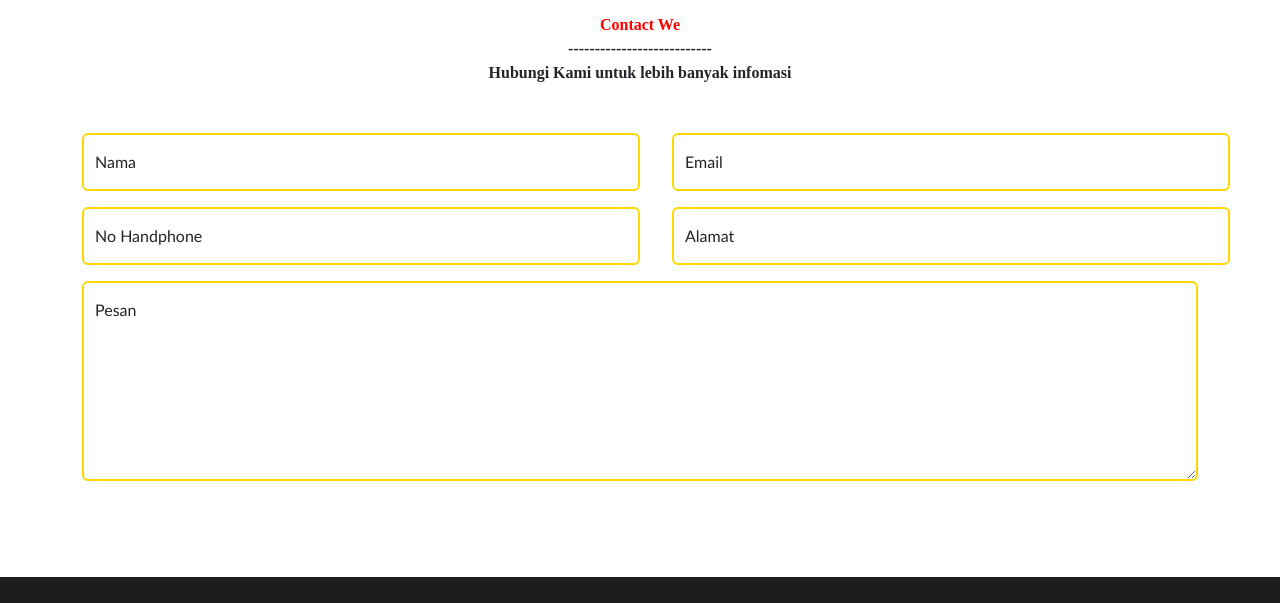
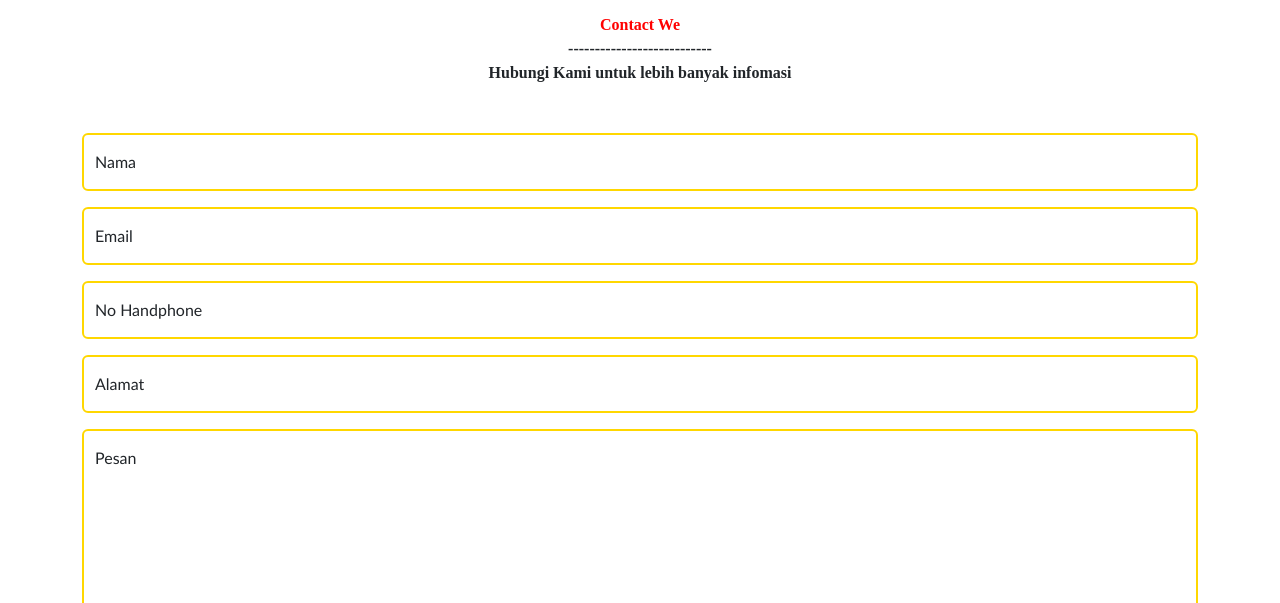
Before and after one commit to IPutuWidhyatama21/iputuwidhyatama_21.github.io, a plain HTML site: page index.html in a window 1280 px wide. Shown: the part 4645-5248 px from the top of the page. Drawn offline with Linux system fonts and the light colour scheme.

Commit message:
Mengubah layout form kontak dan button menu

```diff
--- a/assets/css/style.css
+++ b/assets/css/style.css
@@ -239,4 +239,8 @@ body {
         width: 100%;
         margin-left: 0%;
     }
+    .button-m {
+        margin-left: 0%;
+        width: 100%;
+    }
 }
--- a/index.html
+++ b/index.html
@@ -347,25 +347,21 @@
           <p class="text">Hubungi Kami untuk lebih banyak infomasi</p>
         </div>
         <div class="container-sm">
-          <div class="d-flex">
-            <div class="form-floating mb-3 col-md-6 me-3">
+          <div class="form-floating mb-3">
             <input type="text" class="form-control" id="floatingInput" placeholder="name@example.com">
             <label for="floatingInput design-float">Nama</label>
           </div>
-            <div class="form-floating mb-3 col-md-6 ms-3">
+          <div class="form-floating mb-3">
             <input type="email" class="form-control" id="floatingInput" placeholder="name@example.com">
             <label for="floatingInput">Email</label>
           </div>
-          </div>
-          <div class="d-flex">
-            <div class="form-floating mb-3 col-md-6 me-3">
+          <div class="form-floating mb-3">
             <input type="text" class="form-control" id="floatingInput" placeholder="name@example.com">
             <label for="floatingInput design-float">No Handphone</label>
           </div>
-            <div class="form-floating mb-3 col-md-6 ms-3">
+          <div class="form-floating mb-3">
             <input type="text" class="form-control" id="floatingInput" placeholder="name@example.com">
             <label for="floatingInput">Alamat</label>
-            </div>
           </div>
           <div class="form-floating">
             <textarea class="form-control comment" placeholder="Leave a comment here" id="floatingTextarea2" style="height: 200px;"></textarea>
```
Lines whose indentation alone changed are shown as unchanged.
